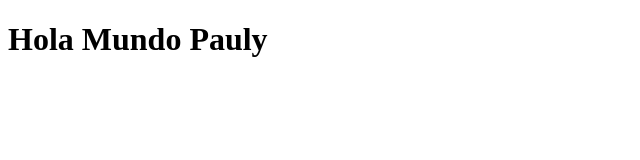
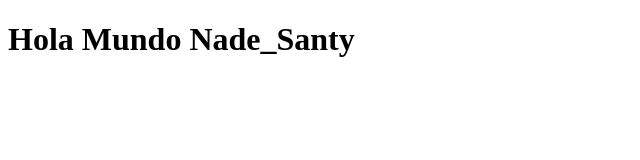
Before and after one commit to paulysepulveda/prueba, a plain HTML site: page index.html in a window 1280 px wide. Shown: the whole page, without its empty margins (0-640 px from the left). Drawn offline with Linux system fonts and the light colour scheme.

Commit message:
se cambia index

```diff
--- a/index.html
+++ b/index.html
@@ -6,7 +6,7 @@
     <title>Titulo</title>
 </head>
 <body>
-    <h1>Hola Mundo Pauly</h1>
+    <h1>Hola Mundo Nade_Santy</h1>
 
 </body>
 </html>
```
